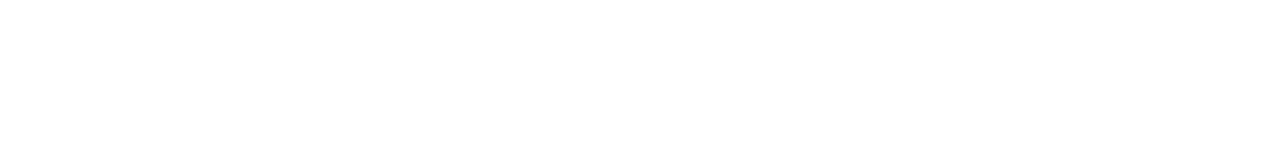
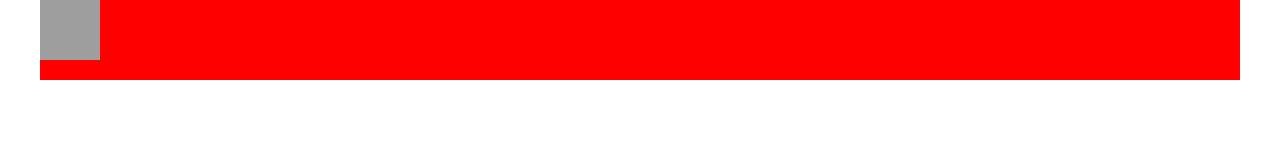
Before and after one commit to xalyrodas/prueba_1p2, a plain HTML site: page index.html in a window 1280 px wide. Drawn offline with Linux system fonts and the light colour scheme; grey boxes are pictures that could not be loaded.

Commit message:
version 0.2

```diff
--- a/header/header.css
+++ b/header/header.css
@@ -0,0 +1,15 @@
+header{
+    width: 120rem;
+    margin: auto;
+    height: 8rem;
+    background-color: red;
+}
+header .box_img{
+    width: 6rem;
+    height: 6rem;
+}
+header .box_img img{
+    width:100% ;
+    height:100% ;
+    object-fit: cover;
+}
--- a/index.html
+++ b/index.html
@@ -11,6 +11,13 @@
     <link rel="stylesheet" href="config.css">
 </head>
 <body>
+    <header>
+        <div class="box_img">
+        <img src="https://i.pinimg.com/236x/c5/f5/b0/c5f5b093d6147305ab51eafa3bbd597c.jpg" alt="">
+        </div>
 
+    </header>
+    <section class="section_banner"></section>
+    <section class="section_productos"></section>
 </body>
 </html>
```
